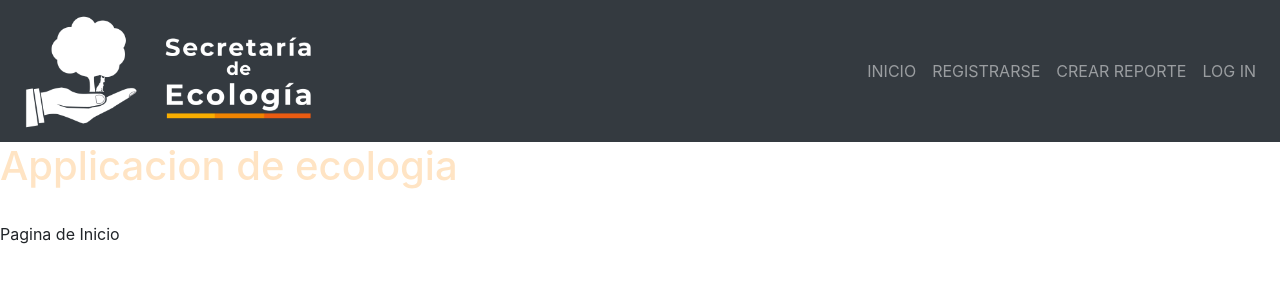
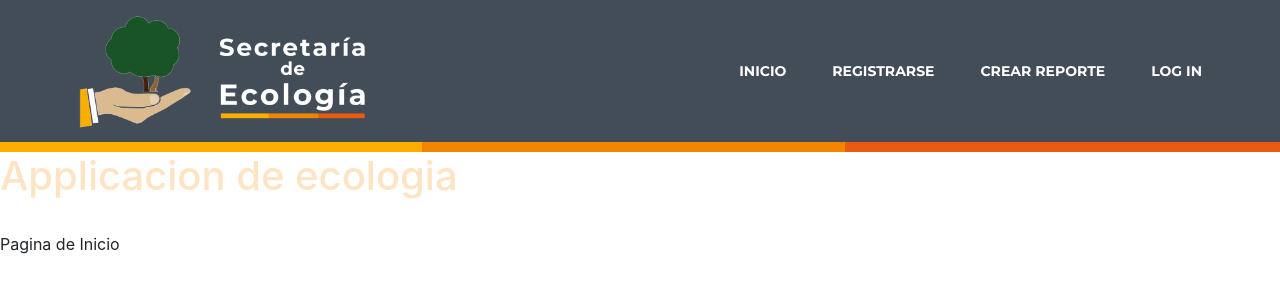
Before and after one commit to luiscarlossuma/Proyecto_Final, a Django app: page /ecologia/inicio in a window 1280 px wide. Shown: the top 300 px of the page. Run offline with Django 4.2, Linux system fonts and the light colour scheme; some libraries are stand-ins or nearby versions.

Commit message:
Adding base.css and changes to base.html

```diff
--- /dev/null
+++ b/Proyecto/proyecto/static/css/base.css
@@ -0,0 +1,26 @@
+@import url('https://fonts.googleapis.com/css2?family=Montserrat:wght@700&display=swap');
+
+.logo {
+    width: 310px;
+}
+
+.navbar {
+    padding-left: 70px;
+    padding-right: 70px;
+    background-color: #434D57;
+    border-image: linear-gradient(to right,#f9ae00 0%,#f9ae00 33%,#f18400 33%,#f18400 66%,#ea5b11 66%,#ea5b11 100%) 0 0 1 0 stretch;
+    border-style: solid;
+    border-width: 0 0 10px 0;
+}
+.navbar-nav {
+    gap: 30px;
+}
+a {
+    color: white;
+    font-family: 'Montserrat', sans-serif;
+    font-size: 14px;
+}
+a:hover {
+    color: #f9ae00;
+    transition: .1s ease-in-out;
+}
--- a/Proyecto/proyecto/templates/base.html
+++ b/Proyecto/proyecto/templates/base.html
@@ -1,20 +1,18 @@
 {% load bootstrap4 %}
 {% load widget_tweaks %}
 {% load static %}
-<style>
-    .logo {
-        width: 310px;
-    }
-</style>
+
 <html>
     <head>
         {% bootstrap_css %}
     </head>
     <body>
         <header>
+            <!-- CSS Custom File -->
+            <link href="{% static 'css/base.css' %}" rel="stylesheet">
             <!--navbar-->
-            <nav class="navbar navbar-expand-md navbar-dark bg-dark">
-                <a class="navbar-brand" href="#"><img class="logo" src="{% static 'imagenes/Logo.png' %}" alt="Logo de la secretaria de ecologia"></a>
+            <nav class="navbar navbar-expand-md">
+                <a class="navbar-brand" href="#"><img class="logo" src="{% static 'imagenes/Header.png' %}" alt="Logo de la secretaria de ecologia"></a>
 
 
                 <!--boton de alternancia-->
```
Also changed, not shown: 3 other files.
